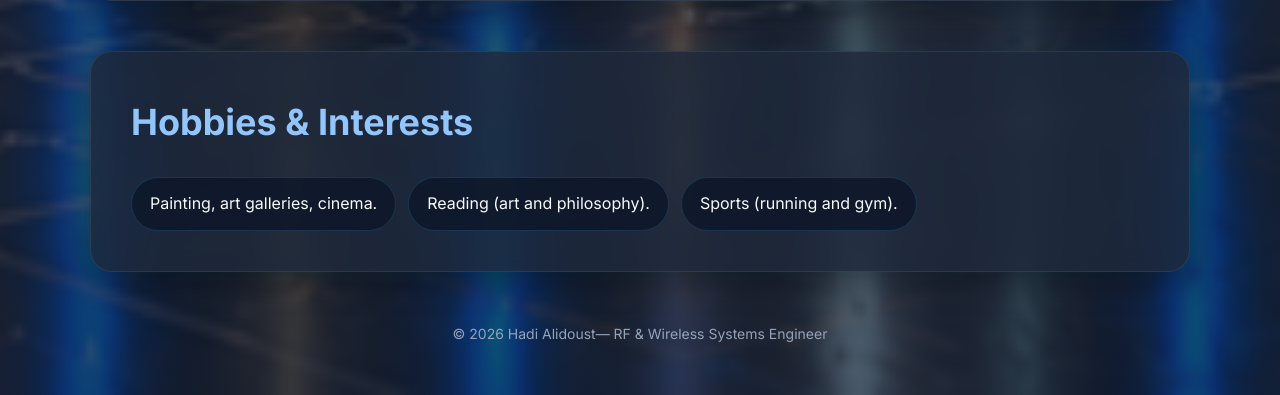
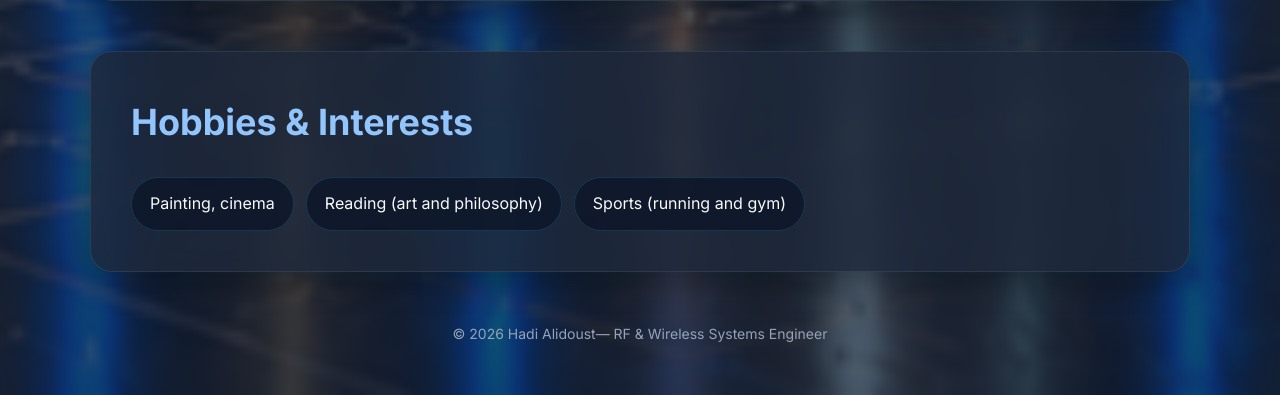
Before and after one commit to HadiAlidoustaghdam/HadiAlidoustaghdam.github.io, a plain HTML site: page index.html in a window 1280 px wide. Shown: the part 6082-6477 px from the top of the page. Drawn offline with Linux system fonts and the light colour scheme.

Commit message:
Update hobbies section to remove periods
Removed periods from skills listed in hobbies section.

```diff
--- a/index.html
+++ b/index.html
@@ -888,11 +888,11 @@ Managed wireless communication infrastructure and NOC services, contributing to
 
     <div class="skills">
 
-        <span class="skill">Painting, art galleries, cinema.</span>
+        <span class="skill">Painting, cinema</span>
 
-        <span class="skill">Reading (art and philosophy).</span>
+        <span class="skill">Reading (art and philosophy)</span>
 
-        <span class="skill">Sports (running and gym).</span>
+        <span class="skill">Sports (running and gym)</span>
 
 
     </div>
```
